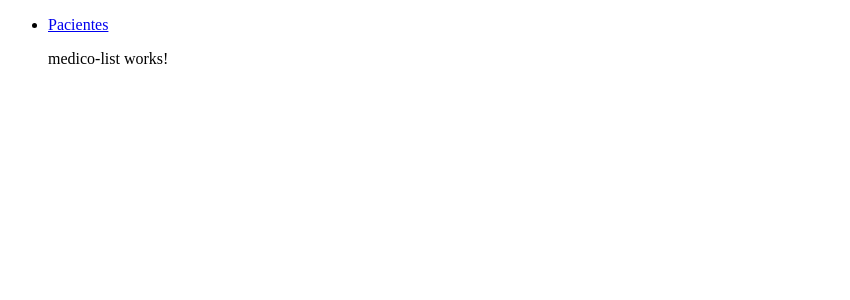
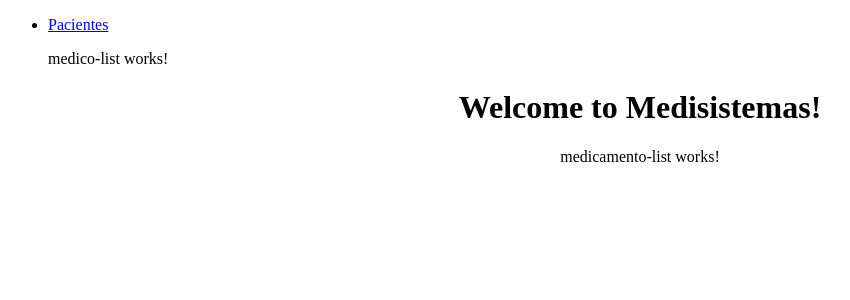
Before and after one commit to Uniandes-ISIS2603-backup/s4-front-MedicinaPrepagada, an Angular app: page / in a window 1280 px wide. Shown: the top 300 px of the page, without its empty margins (0-850 px from the left). Built offline with nearby package versions, Linux system fonts and the light colour scheme.

Commit message:
Creacion del componente

```diff
--- a/src/app/app.component.html
+++ b/src/app/app.component.html
@@ -10,3 +10,10 @@
 <div class="list">
     <router-outlet></router-outlet>
 </div>
+
+<div style="text-align:center">
+  <h1>
+    Welcome to {{ title }}!
+  </h1>
+<app-medicamento-list></app-medicamento-list>
+</div>
--- a/src/app/app.module.ts
+++ b/src/app/app.module.ts
@@ -5,6 +5,7 @@
 
 import {PacienteModule} from './paciente/paciente.module';
 import {MedicoModule} from './medico/medico.module';
+import {MedicamentoModule} from './medicamento/medicamento.module';
 
 
 import { AppComponent } from './app.component';
@@ -24,6 +25,7 @@
 
     PacienteModule,
     MedicoModule,
+    MedicamentoModule,
     FormsModule
 
   ],
```
Also changed, not shown: src/app/medicamento/medicamento.module.ts (added, +12 -0 lines), 1 other file (tests, documents, lock files or other folders).
